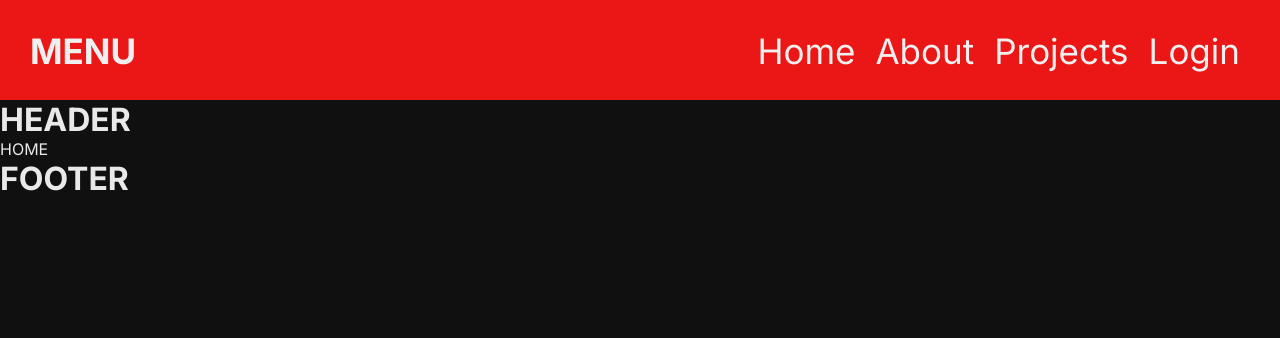
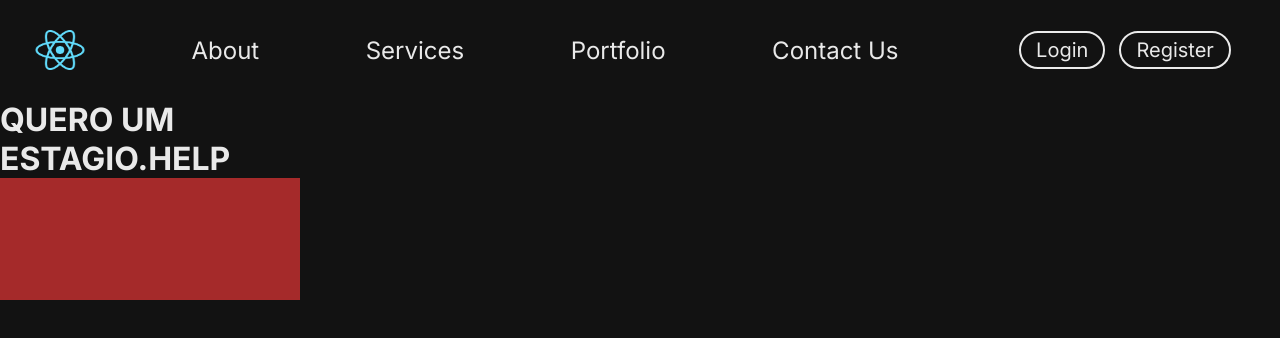
Before and after one commit to KhaiDreams/Quero-Um-Estagio-help, a Next.js app in the folder front-end/: page / in a window 1280 px wide. Shown: the top 338 px of the page. Built offline with nearby package versions, Linux system fonts and the light colour scheme.

Commit message:
navbar v1

```diff
--- a/front-end/src/components/Footer.jsx
+++ b/front-end/src/components/Footer.jsx
@@ -1,5 +1,7 @@
 export default function Footer() {
     return (
-        <h1>FOOTER</h1>
+        <div>
+            {/* <h1>FOOTER</h1> */}
+        </div>
     )
 }
--- a/front-end/src/components/Header.jsx
+++ b/front-end/src/components/Header.jsx
@@ -4,7 +4,7 @@ export default function Header() {
     return (
         <>
             <Navbar />
-            <h1>HEADER</h1>
+            {/* <h1>HEADER</h1> */}
         </>
     )
 }
--- a/front-end/src/components/Navbar.jsx
+++ b/front-end/src/components/Navbar.jsx
@@ -1,43 +1,55 @@
 import Link from 'next/link';
+
+import imgreact from '../public/reacticon.png';
 
 import styles from '../styles/navbar.module.css';
 
 export default function Navbar() {
     return (
         <>
-            <nav className={styles.background}>
-                <div className={styles.menutexto_container}>
-                    <h1 className={styles.menutexto}>MENU</h1>
-                </div>
-
-                    <div className={styles.menuall}>
+            <div className={styles.background}>
+                <nav className={styles.navbar_content}>
+                    <ul className={styles.ul}>
                         <Link href="/">
-                            <ul className={styles.menuitens_ul}>
-                                <li className={styles.menuitens_li}>Home</li>
-                            </ul>
+                            <img src={imgreact.src} alt="LOGO" className={styles.imagem} />
                         </Link>
 
+                        <li className={styles.li}>
+                            <Link href="about" className={styles.texto}>About</Link>
+                        </li>
 
-                        <Link href="/">
-                            <ul className={styles.menuitens_ul}>
-                                <li className={styles.menuitens_li}>About</li>
-                            </ul>
-                        </Link>
+                        <li className={styles.li}>
+                            <Link href="services" className={styles.texto}>Services</Link>
+                        </li>
+
+                        <li className={styles.li}>
+                            <Link href="portfolio" className={styles.texto}>Portfolio</Link>
+                        </li>
+
+                        <li className={styles.li}>
+                            <Link href="contact-us" className={styles.texto}>Contact Us</Link>
+                        </li>
 
 
-                        <Link href="/">
-                            <ul className={styles.menuitens_ul}>
-                                <li className={styles.menuitens_li}>Projects</li>
-                            </ul>
-                        </Link>
+                        <div className={styles.content_loginregister}>
+                            <div className={styles.button}>
+                                <li className={styles.li_loginregister}>
+                                    <Link href="login" className={styles.texto_loginregister}>Login</Link>
+                                </li>
+                            </div>
 
-                        <Link href="/">
-                            <ul className={styles.menuitens_ul}>
-                                <li className={styles.menulogin_li}>Login</li>
-                            </ul>
-                        </Link>
-                    </div>
-            </nav>
+                            <div className={styles.button}>
+                                <li className={styles.li_loginregister}>
+                                    <Link href="register" className={styles.texto_loginregister}>Register</Link>
+                                </li>
+                            </div>
+                        </div>
+
+
+
+                    </ul>
+                </nav>
+            </div>
         </>
     )
 }
--- a/front-end/src/pages/index.jsx
+++ b/front-end/src/pages/index.jsx
@@ -1,11 +1,15 @@
 import TemplateDefault from "../templates/Default"
+import styles from "../styles/home.module.css"
 
 export default function Home() {
     return (
         <TemplateDefault>
-            <div>
-                HOME
+
+            <div className={styles.div_q_u_e}>
+                <h1>QUERO UM</h1>
+                <h1>ESTAGIO.HELP</h1>
             </div>
+
         </TemplateDefault>
     )
 }
--- a/front-end/src/styles/global.css
+++ b/front-end/src/styles/global.css
@@ -5,8 +5,11 @@
     padding: 0;
     box-sizing: border-box;
 
-    background-color: rgb(16, 16, 16);
+    background-color: #121212;
     color: rgb(233, 233, 233);
 
     font-family: 'Inter', sans-serif;
+
+    list-style-type: none;
+    text-decoration: none;
 }
--- /dev/null
+++ b/front-end/src/styles/home.module.css
@@ -0,0 +1,5 @@
+.div_q_u_e {
+    height: 200px;
+    width: 300px;
+    background-color: brown;
+}
--- a/front-end/src/styles/navbar.module.css
+++ b/front-end/src/styles/navbar.module.css
@@ -1,68 +1,62 @@
 .background {
-    background-color: rgb(235, 22, 22);
-    display: flex;
-
+    background-color: #121212;
     width: 100%;
     height: 100px;
-
-    padding: 30px;
-    position: relative;
-    justify-content: space-between;
+    padding: 10px 35px;
+    text-decoration: none;
+    display: flex;
+    justify-content: space-around;
+    flex-direction: column;
 }
 
-
-.menuall, .menutexto_container {
+.ul {
     display: flex;
-    background-color: transparent;
+    justify-content: space-between;
+    align-items: center;
+    font-size: 20px;
 }
 
-.menutexto_container {
-    justify-content: center;
+.li {
+    font-size: 24px;
 }
 
-
-.menutexto {
-    color: var(--menu-font-color);
-    font-size: var(--menu-font-size);
-    background-color: transparent;
-    display: inline;
-
-    justify-content: center;
-    /* position: absolute; */
-}
-.menutexto:hover {
-    color: rgb(80, 255, 80);
+.imagem {
+    width: 50px;
+    height: 40px;
+    max-width: 100%;
+    cursor: pointer;
 }
 
+.texto {
+    position: relative;
+    background-color: #761111;
 
-.menuitens_ul {
-    background-color: transparent;
-    padding: 0 10px;
 }
 
+.content_loginregister {
+    display: flex;
+    width: 240px;
+    justify-content: space-evenly;
+}
 
-.menuitens_li {
-    color: var(--menu-font-color);
-    font-size: var(--menu-font-size);
-    background-color: transparent;
-
-
+.button {
+    display: flex;
+    padding: 5px 15px;
+    justify-content: flex-end;
+    border: 2px solid rgb(235, 235, 235);
+    border-radius: 20px;
     cursor: pointer;
 
-    max-width: 100%;
-    list-style-type: none;
-}
-.menuitens_li:hover {
-    color: rgb(80, 255, 80);
-    text-shadow: 0;
+    transition-duration: 130ms;
 }
 
+.button:hover {
+    border: 2px solid rgb(255, 255, 255);
+    box-shadow: 0 0 2px white;
 
-.menulogin_li {
-    color: var(--menu-font-color);
-    font-size: var(--menu-font-size);
-    background-color: transparent;
-    list-style-type: none;
+    transition: 130ms;
+}
 
-    cursor: pointer;
+.texto_loginregister {
+    display: flex;
 }
```
Also changed, not shown: front-end/src/public/reacticon.png (added).
